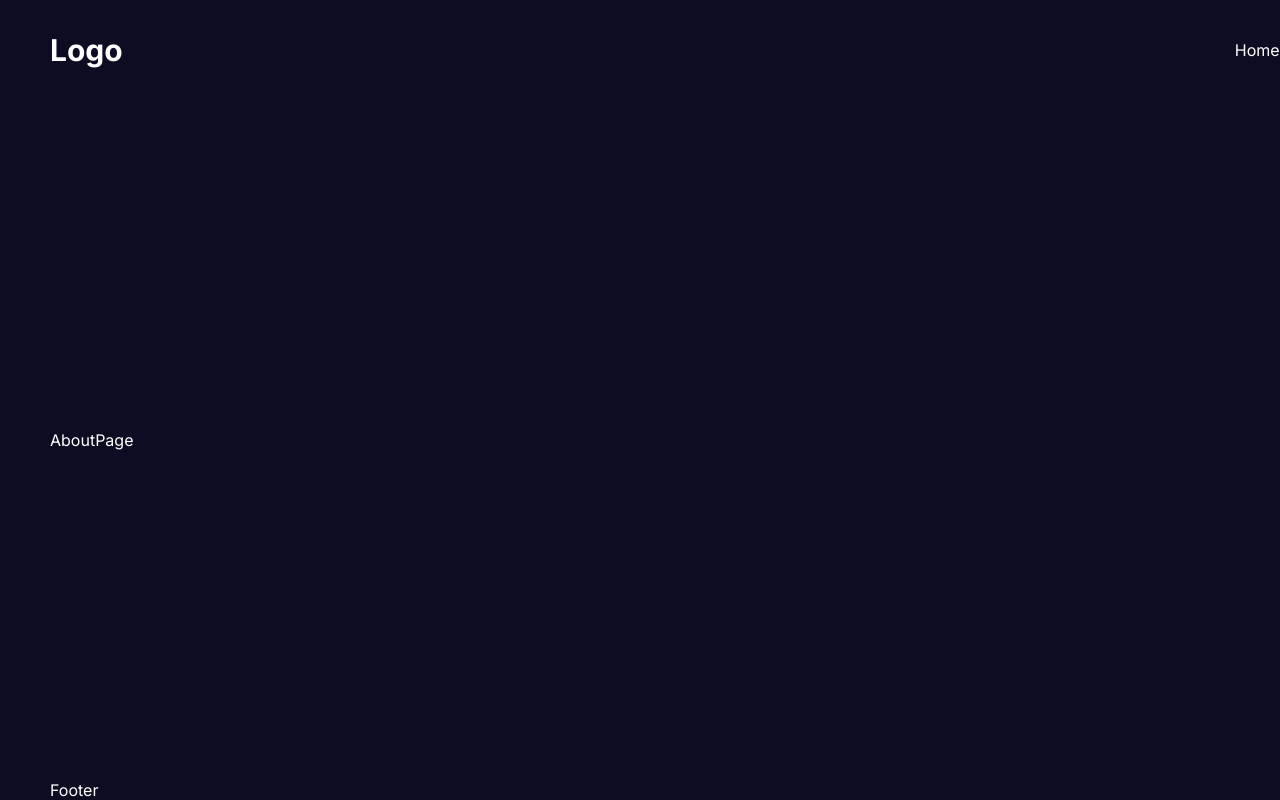
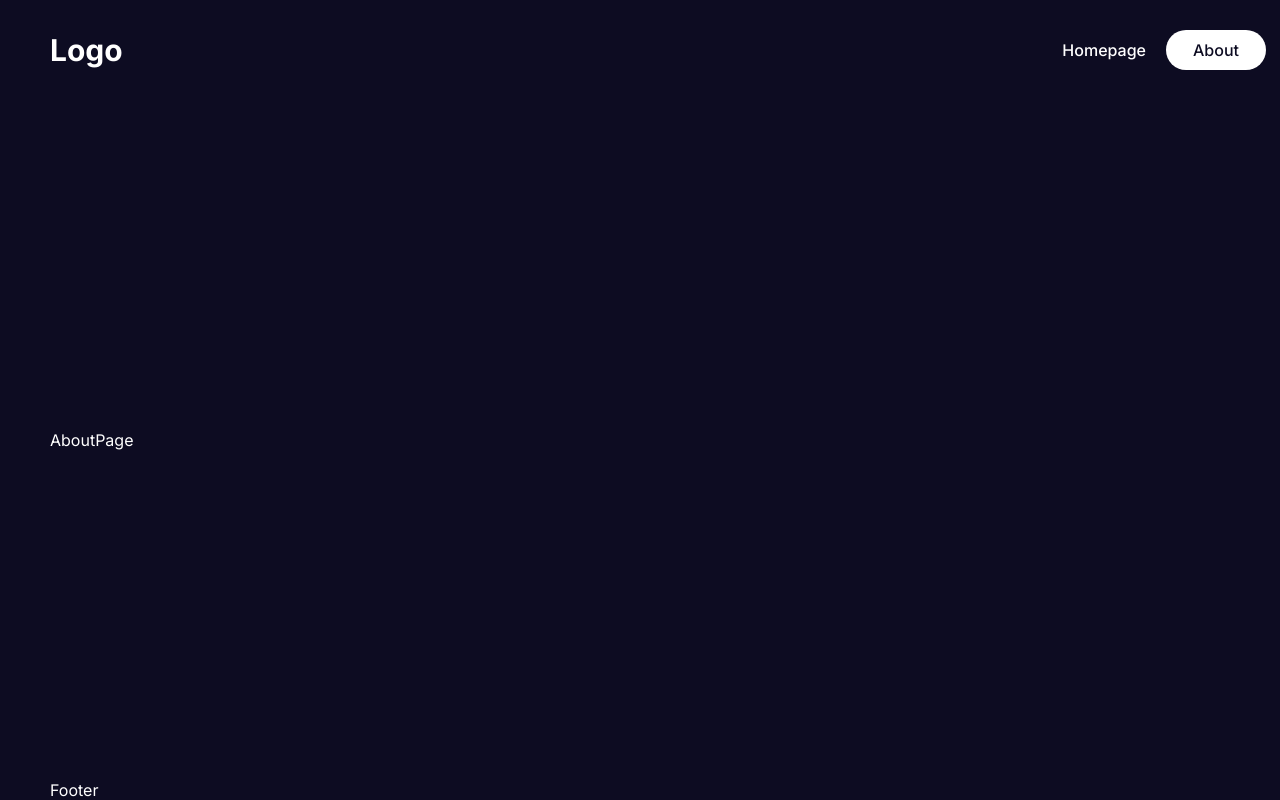
Before and after one commit to emredurgunlu/nextjs-fullstack-blog-app, a Next.js app: page /about in a window 1280 px wide. Shown: the top 800 px of the page. Built offline with nearby package versions, Linux system fonts and the light colour scheme.

Commit message:
active link style

```diff
--- a/src/components/navbar/links/Links.jsx
+++ b/src/components/navbar/links/Links.jsx
@@ -1,5 +1,5 @@
-const { default: Link } = require("next/link");
 import styles from "./links.module.css";
+import NavLink from "./navLink/navLink";
 
 const Links = () => {
   const links = [
@@ -12,9 +12,8 @@
   return (
     <div className={styles.links}>
       {links.map((link) => (
-        <Link href={link.path} key={link.title}>
-          {link.title}
-        </Link>
+        // Linkin üstüne tıklanıldığında stillendirme yaptık, arkaplan beyaz oldu. onun için bu stillendirmeyi navLink klasöründe yaptık
+        <NavLink item={link} key={link.title} />
       ))}
     </div>
   );
--- /dev/null
+++ b/src/components/navbar/links/navLink/NavLink.jsx
@@ -0,0 +1,22 @@
+"use client";
+
+import Link from "next/link";
+import styles from "./navLink.module.css";
+import { usePathname } from "next/navigation";
+
+const NavLink = ({ item }) => {
+  const pathName = usePathname();
+
+  return (
+    <Link
+      href={item.path}
+      className={`${styles.container} ${
+        pathName === item.path && styles.active
+      }`}
+    >
+      {item.title}
+    </Link>
+  );
+};
+
+export default NavLink;
--- /dev/null
+++ b/src/components/navbar/links/navLink/navLink.module.css
@@ -0,0 +1,12 @@
+.container {
+  min-width: 100px;
+  padding: 10px;
+  border-radius: 20px;
+  font-weight: 500;
+  text-align: center;
+}
+
+.active {
+  background-color: var(--text);
+  color: var(--bg);
+}
```
